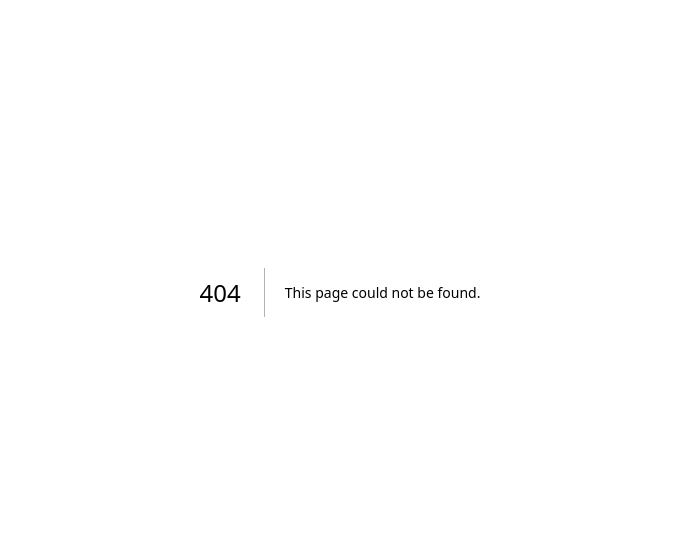
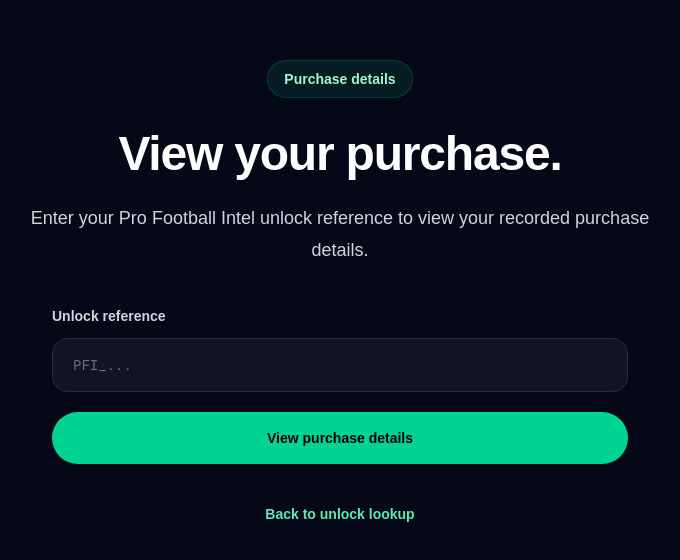
Before and after one commit to Scoreleeo/profbint-checkout, a Next.js app: page /purchase in a window 1280 px wide. Before the commit this address had no page. Shown: the part 108-668 px from the top of the page, without its empty margins (300-980 px from the left). Built offline with nearby package versions, Linux system fonts and the light colour scheme.

Commit message:
Add customer purchase details page

```diff
--- /dev/null
+++ b/app/purchase/page.tsx
@@ -0,0 +1,204 @@
+"use client";
+
+import { FormEvent, useState } from "react";
+
+type PurchaseDetails = {
+  id: string;
+  productName: string;
+  amount: number;
+  currency: string;
+  status: string;
+  unlockReference: string;
+  unlockCreatedAt: string;
+  purchaseCreatedAt: string;
+};
+
+type DetailsResult = {
+  ok: boolean;
+  valid?: boolean;
+  purchase?: PurchaseDetails;
+  status?: string | null;
+  unlockReference?: string | null;
+  error?: string;
+};
+
+function formatDate(value?: string) {
+  if (!value) return "Not available";
+
+  return new Intl.DateTimeFormat("en-GB", {
+    dateStyle: "medium",
+    timeStyle: "short",
+  }).format(new Date(value));
+}
+
+function formatAmount(amount?: number, currency?: string) {
+  if (typeof amount !== "number") return "Not available";
+
+  return new Intl.NumberFormat("en-GB", {
+    style: "currency",
+    currency: currency?.toUpperCase() || "GBP",
+  }).format(amount / 100);
+}
+
+export default function PurchaseDetailsPage() {
+  const [reference, setReference] = useState("");
+  const [result, setResult] = useState<DetailsResult | null>(null);
+  const [isLoading, setIsLoading] = useState(false);
+
+  async function handleSubmit(event: FormEvent<HTMLFormElement>) {
+    event.preventDefault();
+
+    const cleanedReference = reference.trim().toUpperCase();
+
+    if (!cleanedReference) {
+      setResult({
+        ok: false,
+        error: "Please enter an unlock reference.",
+      });
+      return;
+    }
+
+    setIsLoading(true);
+    setResult(null);
+
+    try {
+      const response = await fetch(
+        `/api/unlock/details?ref=${encodeURIComponent(cleanedReference)}`,
+      );
+
+      const data = (await response.json()) as DetailsResult;
+      setResult(data);
+    } catch {
+      setResult({
+        ok: false,
+        error: "Unable to load purchase details.",
+      });
+    } finally {
+      setIsLoading(false);
+    }
+  }
+
+  const purchase = result?.purchase;
+
+  return (
+    <main className="min-h-screen bg-[#050816] px-6 py-10 text-white">
+      <section className="mx-auto flex min-h-[calc(100vh-80px)] max-w-3xl flex-col items-center justify-center text-center">
+        <div className="rounded-full border border-emerald-400/20 bg-emerald-400/10 px-4 py-2 text-sm font-semibold text-emerald-200">
+          Purchase details
+        </div>
+
+        <h1 className="mt-8 text-4xl font-black tracking-tight sm:text-5xl">
+          View your purchase.
+        </h1>
+
+        <p className="mt-6 max-w-2xl text-lg leading-8 text-zinc-300">
+          Enter your Pro Football Intel unlock reference to view your recorded
+          purchase details.
+        </p>
+
+        <form onSubmit={handleSubmit} className="mt-10 w-full max-w-xl">
+          <label
+            htmlFor="unlockReference"
+            className="block text-left text-sm font-semibold text-zinc-300"
+          >
+            Unlock reference
+          </label>
+
+          <input
+            id="unlockReference"
+            value={reference}
+            onChange={(event) => setReference(event.target.value)}
+            placeholder="PFI_..."
+            className="mt-3 w-full rounded-2xl border border-white/10 bg-white/5 px-5 py-4 font-mono text-sm text-white outline-none transition placeholder:text-zinc-500 focus:border-emerald-400/60"
+          />
+
+          <button
+            type="submit"
+            disabled={isLoading}
+            className="mt-5 w-full rounded-full bg-emerald-400 px-6 py-4 text-sm font-bold text-black transition hover:bg-emerald-300 disabled:cursor-not-allowed disabled:opacity-60"
+          >
+            {isLoading ? "Loading..." : "View purchase details"}
+          </button>
+        </form>
+
+        {result ? (
+          <div className="mt-8 w-full max-w-xl rounded-3xl border border-white/10 bg-white/5 p-6 text-left shadow-2xl shadow-emerald-950/20">
+            {result.ok && result.valid && purchase ? (
+              <>
+                <p className="text-sm font-semibold uppercase tracking-[0.3em] text-emerald-200">
+                  Valid paid purchase
+                </p>
+
+                <p className="mt-4 break-all rounded-2xl border border-emerald-400/20 bg-black/30 px-4 py-4 font-mono text-sm font-bold text-emerald-300">
+                  {purchase.unlockReference}
+                </p>
+
+                <div className="mt-6 grid gap-4 text-sm text-zinc-300 sm:grid-cols-2">
+                  <div>
+                    <p className="text-zinc-500">Status</p>
+                    <p className="mt-1 font-bold text-white">
+                      {purchase.status}
+                    </p>
+                  </div>
+
+                  <div>
+                    <p className="text-zinc-500">Product</p>
+                    <p className="mt-1 font-bold text-white">
+                      {purchase.productName}
+                    </p>
+                  </div>
+
+                  <div>
+                    <p className="text-zinc-500">Amount</p>
+                    <p className="mt-1 font-bold text-white">
+                      {formatAmount(purchase.amount, purchase.currency)}
+                    </p>
+                  </div>
+
+                  <div>
+                    <p className="text-zinc-500">Currency</p>
+                    <p className="mt-1 font-bold text-white">
+                      {purchase.currency.toUpperCase()}
+                    </p>
+                  </div>
+
+                  <div>
+                    <p className="text-zinc-500">Purchase created</p>
+                    <p className="mt-1 font-bold text-white">
+                      {formatDate(purchase.purchaseCreatedAt)}
+                    </p>
+                  </div>
+
+                  <div>
+                    <p className="text-zinc-500">Unlock created</p>
+                    <p className="mt-1 font-bold text-white">
+                      {formatDate(purchase.unlockCreatedAt)}
+                    </p>
+                  </div>
+                </div>
+              </>
+            ) : (
+              <>
+                <p className="text-sm font-semibold uppercase tracking-[0.3em] text-red-200">
+                  Purchase not found
+                </p>
+
+                <p className="mt-4 text-sm leading-6 text-zinc-300">
+                  {result.error ??
+                    "This unlock reference could not be verified as a paid purchase."}
+                </p>
+              </>
+            )}
+          </div>
+        ) : null}
+
+        <a
+          href="/unlock"
+          className="mt-10 text-sm font-semibold text-emerald-300 transition hover:text-emerald-200"
+        >
+          Back to unlock lookup
+        </a>
+      </section>
+    </main>
+  );
+}
```
